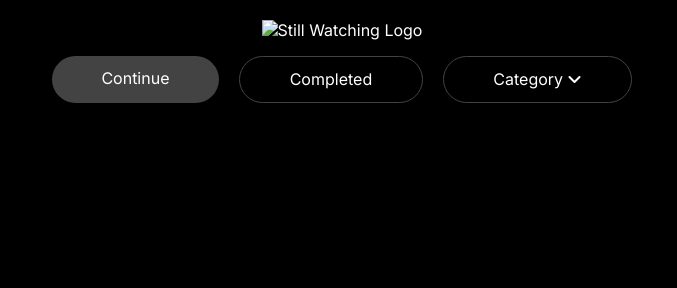
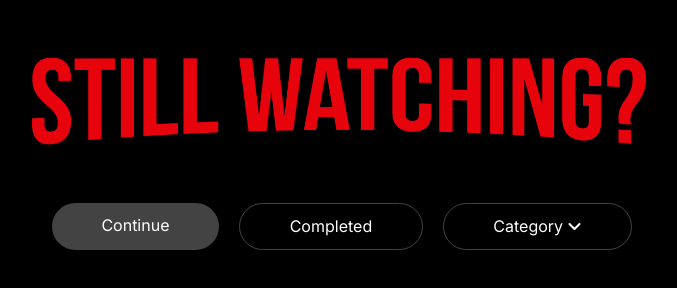
Before and after one commit to espires2/stillwatching, a plain HTML site: page index.htm in a window 1280 px wide. Shown: the whole page, without its empty margins (298-975 px from the left). Drawn offline with Linux system fonts and the light colour scheme; the site is published under a folder, as on GitHub Pages, so addresses that start at the root find nothing.

Commit message:
Update index.htm

```diff
--- a/index.htm
+++ b/index.htm
@@ -11,7 +11,7 @@
 </head>
 <body>
     <div class="logo">
-        <img src="/siteart/logo.png" alt="Still Watching Logo">
+        <img src="siteart/logo.png" alt="Still Watching Logo">
         <div class="navigation">
             <p class="nav-btn-active">Continue</p>
             <p class="nav-btn">Completed</p>
```
